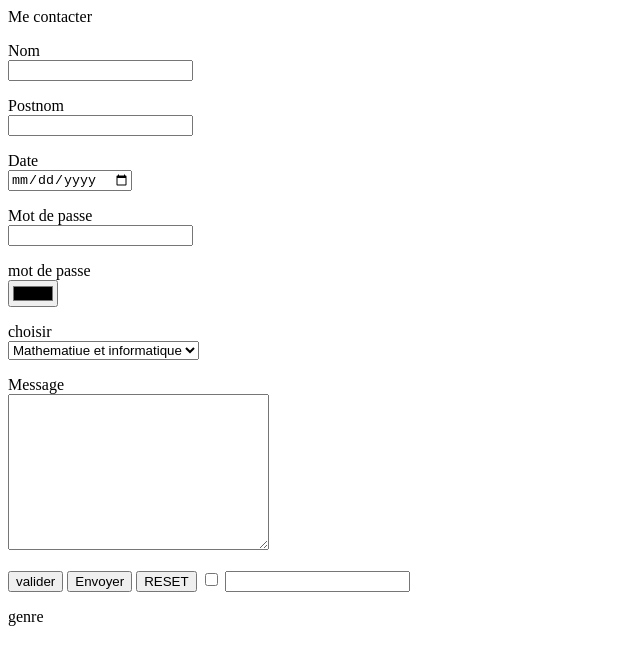
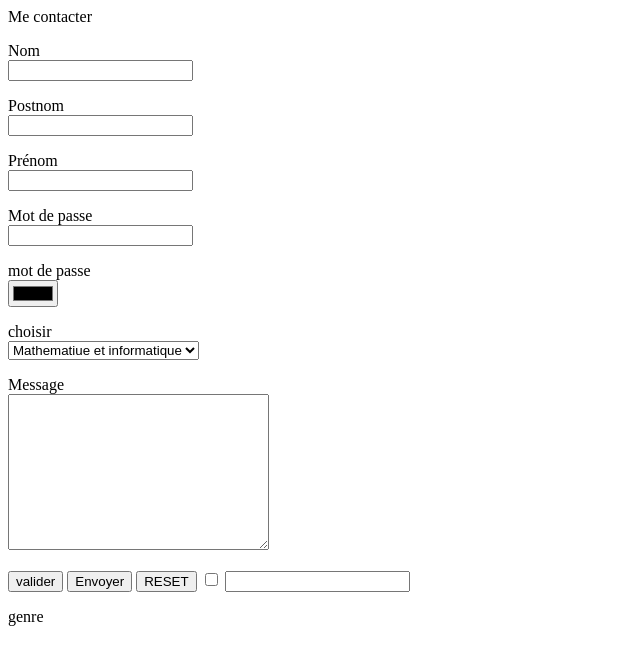
Before and after one commit to Joekaz/formulaire, a plain HTML site: page index.html in a window 1280 px wide. Shown: the whole page, without its empty margins (0-640 px from the left). Drawn offline with Linux system fonts and the light colour scheme.

Commit message:
modification général du formulaire

```diff
--- a/index.html
+++ b/index.html
@@ -15,8 +15,8 @@
             <label for="postnom">Postnom</label><br>
             <input type="Quel est votre postnom?" name="" id="">
         <p>
-            <label for="date">Date</label> <br>
-            <input type="date" name="date" id="date">
+            <label for="Prénom">Prénom</label><br>
+            <input type="" name="d" id="date">
         </p>
         <p>
             <label for="mot de passe">Mot de passe</label> <br>
```
